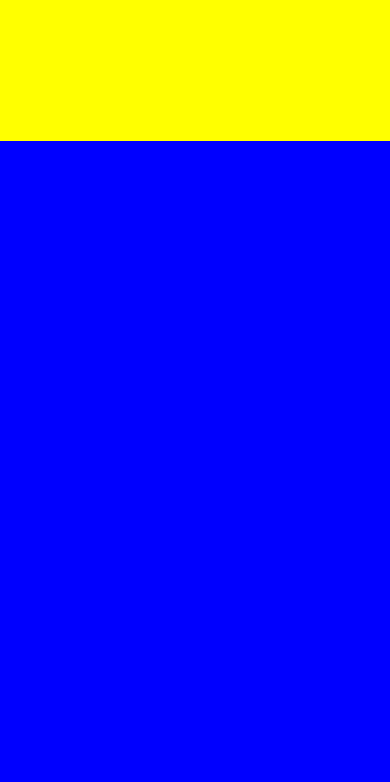
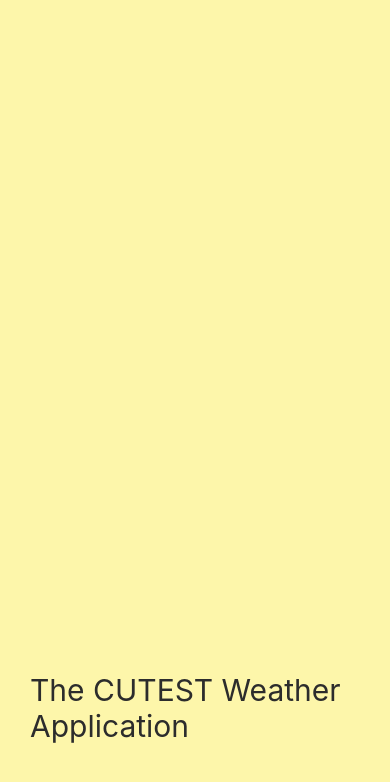
Before and after one commit to jiindev/weatherAPP, a React Native app: screen / in a window 390 px wide. Shown: the top 782 px of the page. Built offline with nearby package versions, Linux system fonts and the light colour scheme.

Commit message:
Loading Screen

```diff
--- a/App.js
+++ b/App.js
@@ -1,26 +1,9 @@
 import { StatusBar } from 'expo-status-bar';
 import React from 'react';
-import { StyleSheet, Text, View } from 'react-native';
+import Loading from './Loading';
 
 export default function App() {
   return (
-    <View style={styles.container}>
-      <View style={styles.yellowView}/>
-      <View style={styles.blueView}/>
-    </View>
+    <Loading/>
   );
 }
-
-const styles = StyleSheet.create({
-  container: {
-    flex: 1
-  },
-  yellowView: {
-    flex: 1,
-    backgroundColor: 'yellow',
-  },
-  blueView: {
-    flex: 5,
-    backgroundColor: 'blue',
-  }
-});
--- /dev/null
+++ b/Loading.js
@@ -0,0 +1,22 @@
+import React from 'react';
+import {StyleSheet, Text, View} from 'react-native';
+
+export default function Loading() {
+    return <View style={styles.container}>
+        <Text style={styles.text}>The CUTEST Weather Application</Text>
+    </View>
+}
+
+const styles = StyleSheet.create({
+    container: {
+        flex: 1,
+        justifyContent: 'flex-end',
+        paddingHorizontal: 30,
+        paddingVertical: 100,
+        backgroundColor: '#FDF6AA',
+    },
+    text: {
+        color: '#2c2c2c',
+        fontSize: 30
+    }
+})
```
